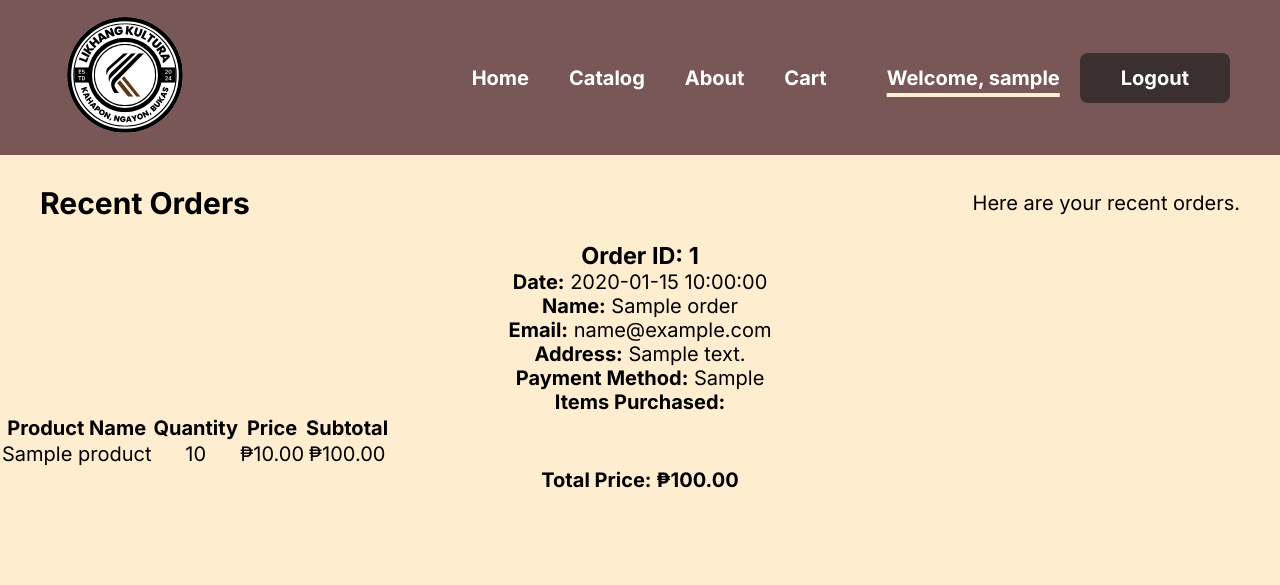
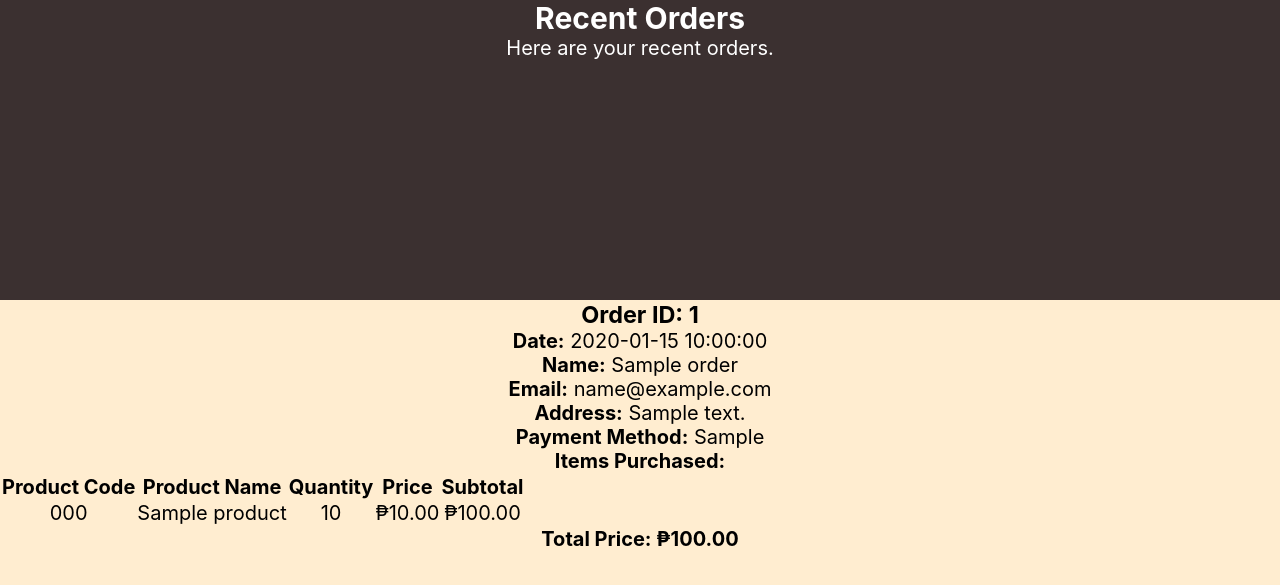
Before and after one commit to Kawtsun/GiftShopManagementSystem, a PHP site: page /pages/recent-orders.php in a window 1280 px wide. Shown: the top 585 px of the page. Run offline with PHP 8.4, Linux system fonts and the light colour scheme; the visitor is signed in with stand-in values (Sample User, id 1); tables that the repository leaves empty or names only in its code hold one stand-in row (values such as "Sample post").

Commit message:
add product code

```diff
--- a/pages/recent-orders.php
+++ b/pages/recent-orders.php
@@ -28,7 +28,7 @@ $order_items = [];
 $order_totals = [];
 foreach ($orders as $order) {
     $order_id = $order['order_id'];
-    $sql = "SELECT mp.product_name, oi.quantity, mp.product_price
+    $sql = "SELECT mp.product_code, mp.product_name, oi.quantity, mp.product_price
             FROM order_items oi
             JOIN main_products mp ON oi.main_product_id = mp.product_id
             WHERE oi.order_id = ?";
@@ -56,44 +56,14 @@ foreach ($orders as $order) {
     <meta charset="UTF-8">
     <meta name="viewport" content="width=device-width, initial-scale=1.0">
     <title>Recent Orders - Likhang Kultura</title>
-    <link rel="preconnect" href="https://fonts.googleapis.com">
-    <link rel="preconnect" href="https://fonts.gstatic.com" crossorigin>
-    <link href="https://fonts.googleapis.com/css2?family=Archivo:ital,wght@0,100..900;1,100..900&family=Inter:ital,opsz,wght@0,14..32,100..900&display=swap" rel="stylesheet">
-    <link rel="stylesheet" href="../style.css">
-    <script src="../script.js"></script>
+    <link rel="stylesheet" href="../style.css"> <!-- Ensure path is correct -->
 </head>
 <body>
     <header>
-        <div class="navbar">
-            <div class="logo">
-                <img src="../images/logo.svg" alt="Likhang Kultura">
-            </div>
-            <div class="nav-center">
-                <nav class="navlinks">
-                    <ul>
-                        <li><a href="../index.php">Home</a></li>
-                        <li><a href="catalog.php">Catalog</a></li>
-                        <li><a href="index.php">About</a></li>
-                        <li><a href="cart.php">Cart</a></li>
-                    </ul>
-                </nav>
-                <p><?php if (isset($_SESSION['user'])) {
-                    echo "Welcome, " . $_SESSION['user'];
-                }
-                 ?></p>
-                <div class="buttons">
-                    <?php if (isset($_SESSION['user'])): ?>
-                    <a href="../validate/logout-validate.php" class="signup">Logout</a>
-                    <?php else: ?>
-                    <a href="login.php" class="login">Log In</a>
-                    <a href="register.php" class="signup">Sign Up</a>
-                    <?php endif; ?>
-                </div>
-            </div>
-        </div>
+        <!-- Include your site's header here -->
     </header>
     <main>
-        <div class="intro2">
+        <div class="intro">
             <h2>Recent Orders</h2>
             <p>Here are your recent orders.</p>
         </div>
@@ -111,6 +81,7 @@ foreach ($orders as $order) {
                         <table>
                             <thead>
                                 <tr>
+                                    <th>Product Code</th>
                                     <th>Product Name</th>
                                     <th>Quantity</th>
                                     <th>Price</th>
@@ -120,6 +91,7 @@ foreach ($orders as $order) {
                             <tbody>
                                 <?php foreach ($order_items[$order['order_id']] as $item): ?>
                                     <tr>
+                                        <td><?php echo htmlspecialchars($item['product_code']); ?></td>
                                         <td><?php echo htmlspecialchars($item['product_name']); ?></td>
                                         <td><?php echo $item['quantity']; ?></td>
                                         <td>₱<?php echo number_format($item['product_price'], 2); ?></td>
--- a/validate/process-billing.php
+++ b/validate/process-billing.php
@@ -26,7 +26,7 @@ if (isset($_POST['submit_billing'])) {
     mysqli_stmt_close($stmt);
 
     // Fetch cart items and complete product details
-    $sql = "SELECT c.main_product_id, c.quantity, mp.product_name, mp.product_price
+    $sql = "SELECT c.main_product_id, c.quantity, mp.product_code, mp.product_name, mp.product_price
             FROM cart c
             JOIN main_products mp ON c.main_product_id = mp.product_id
             WHERE c.user_id = ?";
```
Also changed, not shown: pages/cart.php (+0 -7 lines), pages/order-confirmation.php (+4 -32 lines).
